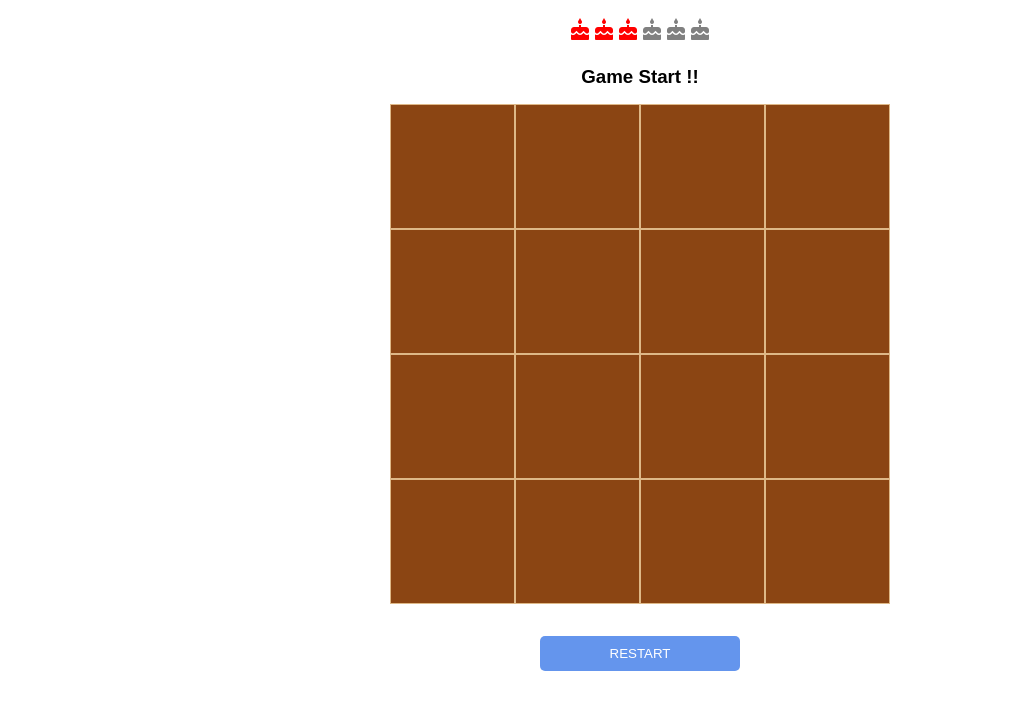
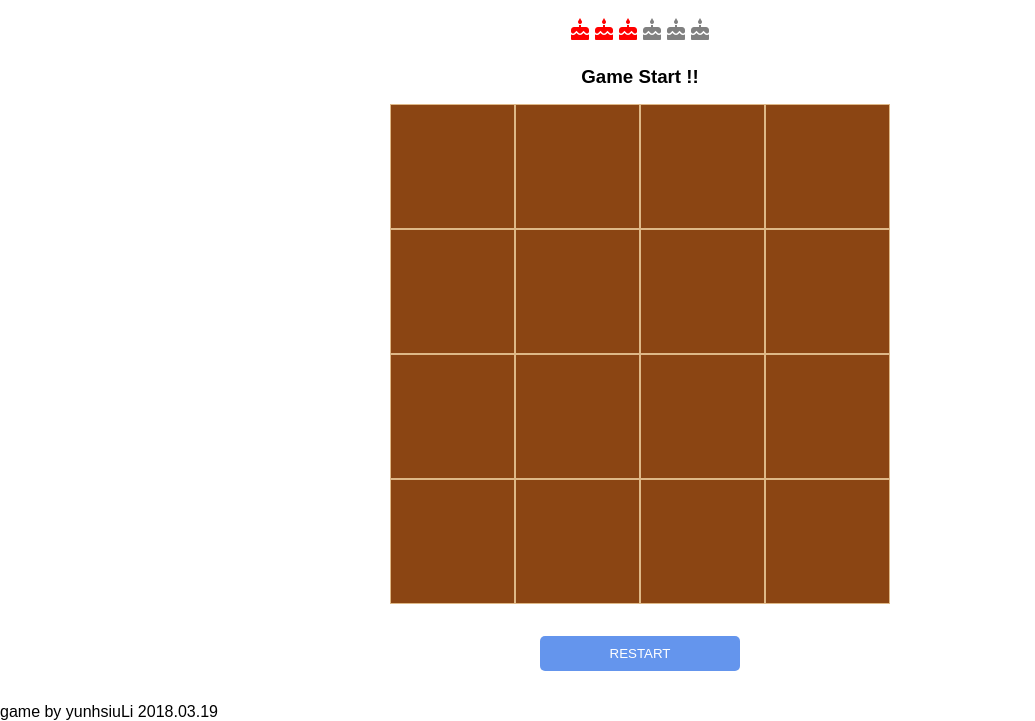
Before and after one commit to anita8004/TreasureHunt, a website: page source/index.html in a window 1280 px wide. Shown: the part 128-849 px from the top of the page, without its empty margins (0-1035 px from the left). Drawn offline with nearby package versions, Linux system fonts and the light colour scheme; files that its build step writes are made by us from their sources; a web font is replaced by a local one.

Commit message:
copyright

```diff
--- a/source/index.html
+++ b/source/index.html
@@ -39,6 +39,9 @@
             <button type="button" id="restart">RESTART</button>
         </div>
     </main>
+    <footer>
+        <p class="copyright">game by yunhsiuLi 2018.03.19</p>
+    </footer>
 </div>
 
 <script src="js/all.js"></script>
```
